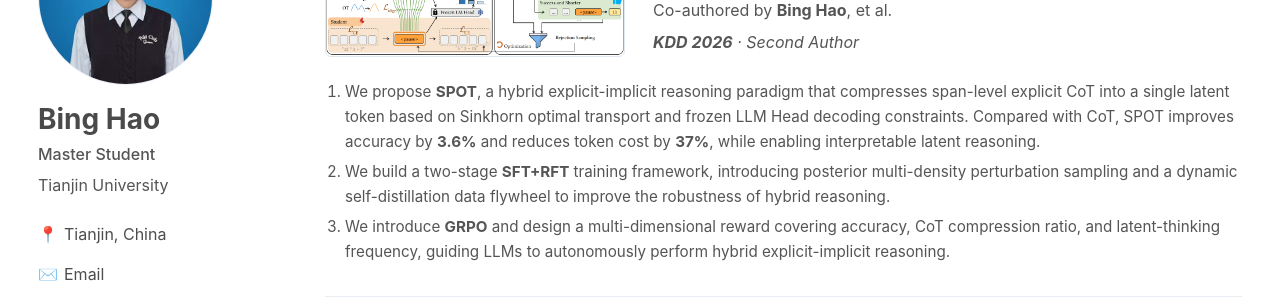
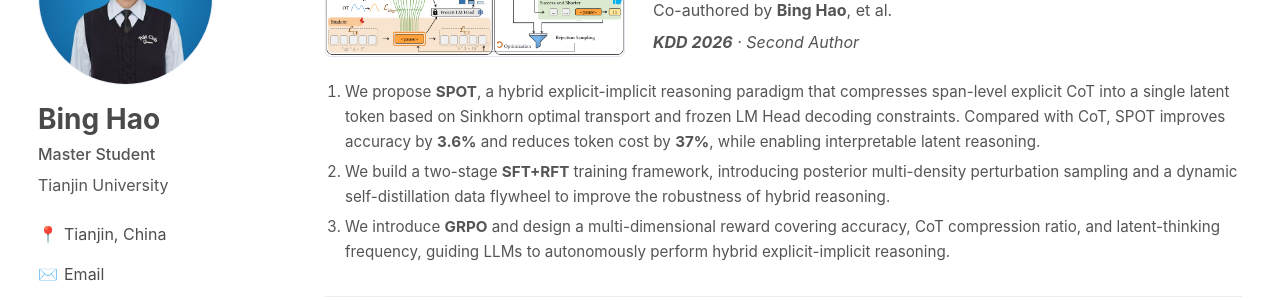
Before and after one commit to haobing-tju/haobing-tju.github.io, a Jekyll site: the page built from _pages/about.md, in a window 1280 px wide and 900 px high, scrolled down 2227 px. Shown: the part 178-478 px from the top of the window. Built offline with Jekyll 4.4.1, drawn with Linux system fonts in a browser that asks for light colours; a style sheet for code colours, icons or effects is not loaded.

Commit message:
Update about.md

```diff
--- a/_pages/about.md
+++ b/_pages/about.md
@@ -225,7 +225,7 @@ Besides research, I have also excelled in programming and academic competitions,
 
   <div class="pub-desc lang-en block">
     <ol class="pub-points">
-      <li>We propose <strong>SPOT</strong>, a hybrid explicit-implicit reasoning paradigm that compresses span-level explicit CoT into a single latent token based on Sinkhorn optimal transport and frozen LLM Head decoding constraints. Compared with CoT, SPOT improves accuracy by <strong>3.6%</strong> and reduces token cost by <strong>37%</strong>, while enabling interpretable latent reasoning.</li>
+      <li>We propose <strong>SPOT</strong>, a hybrid explicit-implicit reasoning paradigm that compresses span-level explicit CoT into a single latent token based on Sinkhorn optimal transport and frozen LM Head decoding constraints. Compared with CoT, SPOT improves accuracy by <strong>3.6%</strong> and reduces token cost by <strong>37%</strong>, while enabling interpretable latent reasoning.</li>
       <li>We build a two-stage <strong>SFT+RFT</strong> training framework, introducing posterior multi-density perturbation sampling and a dynamic self-distillation data flywheel to improve the robustness of hybrid reasoning.</li>
       <li>We introduce <strong>GRPO</strong> and design a multi-dimensional reward covering accuracy, CoT compression ratio, and latent-thinking frequency, guiding LLMs to autonomously perform hybrid explicit-implicit reasoning.</li>
     </ol>
@@ -233,9 +233,9 @@ Besides research, I have also excelled in programming and academic competitions,
 
   <div class="pub-desc lang-zh block">
     <ol class="pub-points">
-      <li>提出 <strong>SPOT</strong> 显隐式混合推理范式，基于 Sinkhorn 最优传输与冻结 LLM Head 解码约束，将 Span 级显式 CoT 压缩为单个隐式 Token。对比 CoT，准确率提升 <strong>3.6%</strong>、Token 开销下降 <strong>37%</strong>，并实现隐式推理的可解释性。</li>
+      <li>提出 <strong>SPOT</strong> 显隐式混合推理范式，基于 Sinkhorn 最优传输与冻结 LM Head 解码约束，将 Span 级显式 CoT 压缩为单个隐式 Token。对比 CoT，准确率提升 <strong>3.6%</strong>、Token 开销下降 <strong>37%</strong>，并实现隐式推理的可解释性。</li>
       <li>构建 <strong>SFT+RFT</strong> 两阶段训练框架，创新设计后验多密度扰动采样与动态自蒸馏数据飞轮，提升混合推理鲁棒性。</li>
-      <li>引入 <strong>GRPO</strong>，构建准确率、CoT 压缩率与隐式思考频率的多维 Reward，引导大模型自主进行显隐式思考。</li>
+      <li>引入 <strong>GRPO</strong>，构建准确率、CoT 压缩率与隐式思考频率的多维奖励函数，引导大模型自主进行显隐式思考。</li>
     </ol>
   </div>
 </div>
```
Also changed, not shown: other parts of _pages/about.md (+1 -1 lines).
